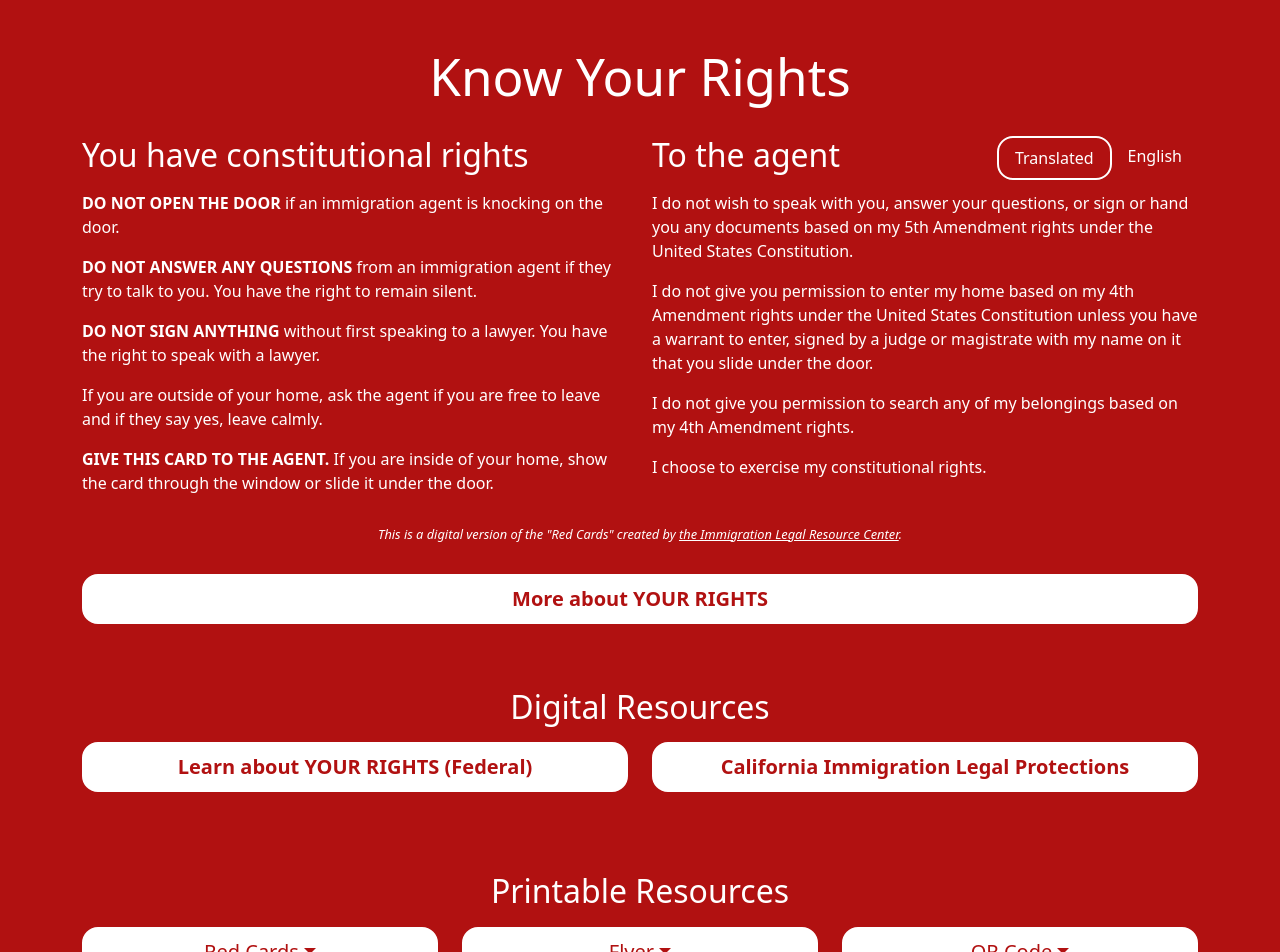
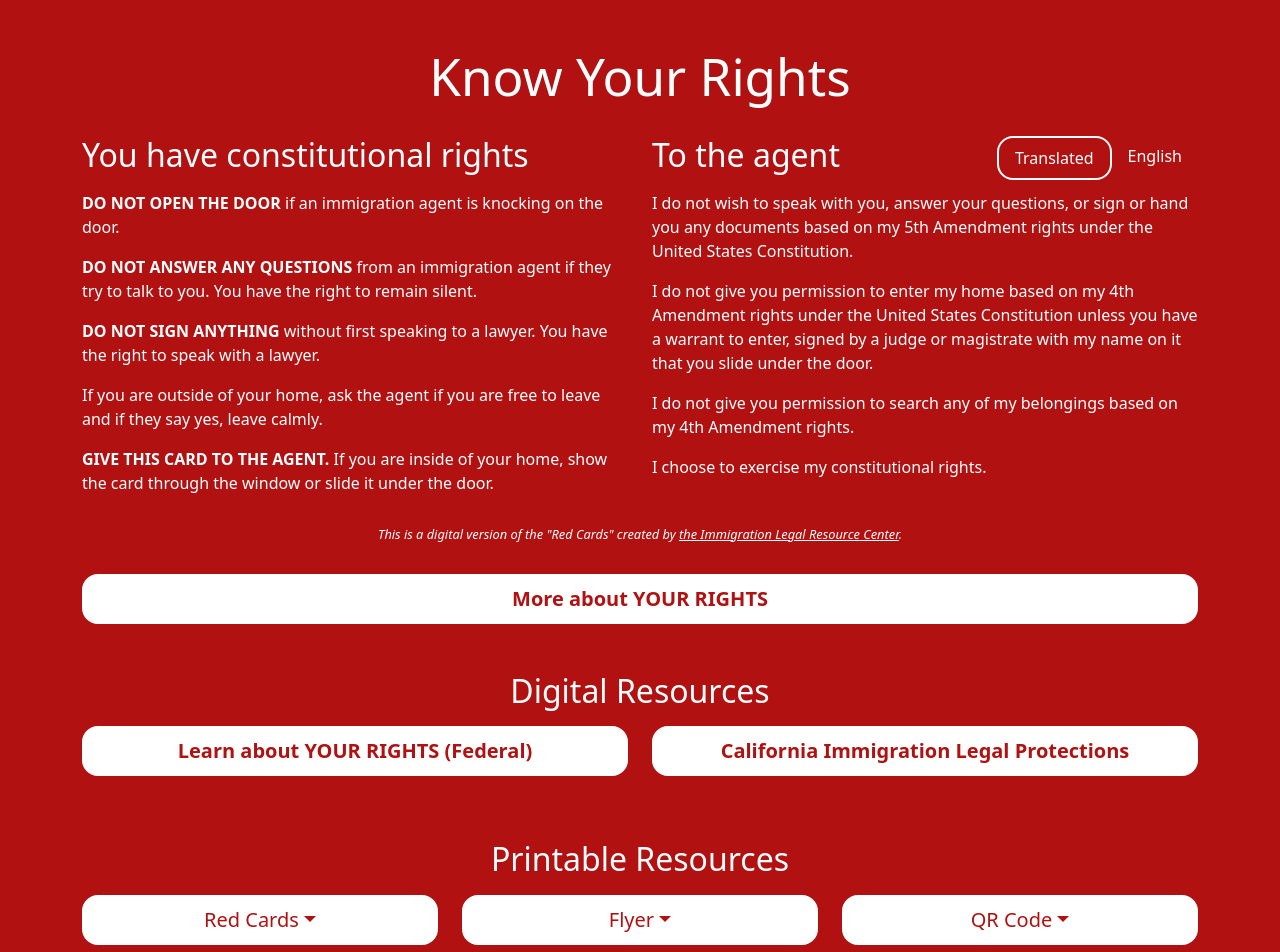
Before and after one commit to AccessiTech/know-your-rights, a React (Vite) app: page / in a window 1280 px wide. Shown: the top 952 px of the page. Built offline with nearby package versions, Linux system fonts and the light colour scheme.

Commit message:
Move components into component folders

```diff
--- a/src/App/App.scss
+++ b/src/App/App.scss
@@ -29,7 +29,7 @@ h1 {
 }
 
 #rights {
-  margin-bottom: 4rem;
+  margin-bottom: $section-margin-bottom;
 
   .external-link {
     display: flex;
@@ -60,7 +60,7 @@ h1 {
 
 #resources {
   text-align: center;
-  margin-bottom: 4rem;
+  margin-bottom: $section-margin-bottom;
 
   .dropdown {
     width: 100%;
--- a/src/Components/Header.jsx
+++ b/src/Components/Header/Header.jsx
@@ -1,5 +1,5 @@
 import { Col, Row } from "react-bootstrap";
-import Translate from "../Components/Translate";
+import Translate from "../Translate/Translate";
 
 function Header() {
   return (
--- a/src/Components/Resources.jsx
+++ b/src/Components/Resources/Resources.jsx
@@ -1,6 +1,6 @@
 import { useState } from "react";
 import { Button, Col, Dropdown, Modal, Row } from "react-bootstrap";
-import { titleCase } from "../utils";
+import { titleCase } from "../../utils";
 import { digitalResources, redCardsPrintLinks } from "./content";
 
 
@@ -14,7 +14,7 @@ function Resources() {
         <Col>
           <h2 id="digital-resources">Digital Resources</h2>
           <Row style={{
-            marginBottom: "4rem",
+            marginBottom: "3rem",
             justifyContent: "center",
           }}>
             {/* buttons for digital resources */}
--- a/src/scss/variables.scss
+++ b/src/scss/variables.scss
@@ -22,3 +22,5 @@ $border-radius-lg: 1rem;
 $border-radius-xl: 1rem;
 $border-radius-xxl: 1rem;
 $border-radius-2xl: 1rem;
+
+$section-margin-bottom: 3rem;
```
Also changed, not shown: src/App/App.jsx (+5 -5 lines), src/Components/Footer/Footer.jsx (renamed from src/Components/Footer.jsx), src/Components/Resources/content.js (renamed from src/Components/content.js), src/Components/Rights/Rights.jsx (renamed from src/Components/Rights.jsx), src/Components/Share/Share.jsx (renamed from src/Components/Share.jsx), src/Components/Translate/Translate.jsx (renamed from src/Components/Translate.jsx), src/Components/Translate/translate.scss (renamed from src/Components/translate.scss).
